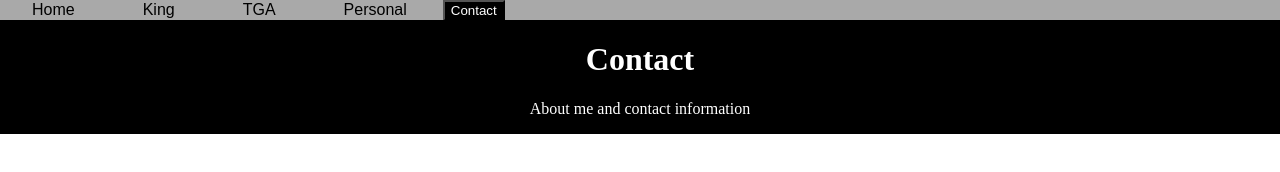
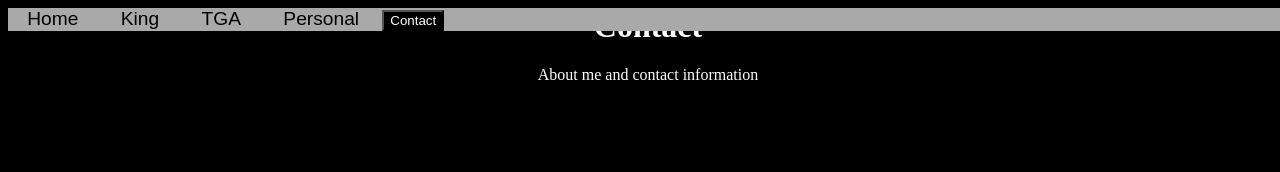
Before and after one commit to HaqvinBager/HaqvinBager.github.io, a plain HTML site: page Contact.html in a window 1280 px wide. Drawn offline with Linux system fonts and the light colour scheme.

Commit message:
Removed a div and made the body inherit its style

```diff
--- a/Contact.html
+++ b/Contact.html
@@ -1,10 +1,11 @@
 <html>
     <head>
+        <meta name="viewport" content="width=device-width, initial-scale=1.0">
         <title>Contact</title>
         <link rel="stylesheet" href="style.css">
         <script src="scripts.js"></script>
     </head>
-    <body>
+    <body class = "Body">
         <div class = "TopBorder">
             <button class = "HeaderButton" onclick="OpenPage(1)">
                 Home
@@ -22,13 +23,11 @@
                 Contact
             </button>
         </div>
-        <div class = "Body">
         <h1>
             Contact
         </h1>
         <p>
             About me and contact information
         </p>
-        </div>
     </body>
 </html>
--- a/style.css
+++ b/style.css
@@ -2,7 +2,7 @@ h1
 {
     position: absoulte;
     right: 50%;
-    top: 550px;
+    top: 20vw;
     text-align: center;
     color: white;
 }
@@ -10,7 +10,7 @@ p
 {
     position: absoulte;
     left: 50%;
-    top: 550px;
+    top: 20vw;
     text-align: center;
     color: white;
 }
@@ -18,7 +18,7 @@ p
 {
     background-color: darkgrey;
     width: 100%;
-    position: fixed;
+    position: absolute;
     top: 0%;
     left: 0%;
 }
@@ -28,7 +28,6 @@ p
     width: 100%;
     height: auto;
     position: absolute;
-    top: 20px;
     left: 0%;
 }
 /* .Button
@@ -50,8 +49,8 @@ p
     background-color: transparent;
     color: black;
     border: none;
-    padding: 0px 32px;
-    font-size: 100%;
+    padding: 0vw 1.5vw;
+    font-size: 1.5vw;
 
 }
 .HeaderButton:hover
```
Also changed, not shown: King.html (+2 -3 lines), Personal.html (+2 -3 lines), TheGameAssembly.html (+2 -3 lines), index.html (+2 -3 lines). Lines whose indentation alone changed are shown as unchanged.
